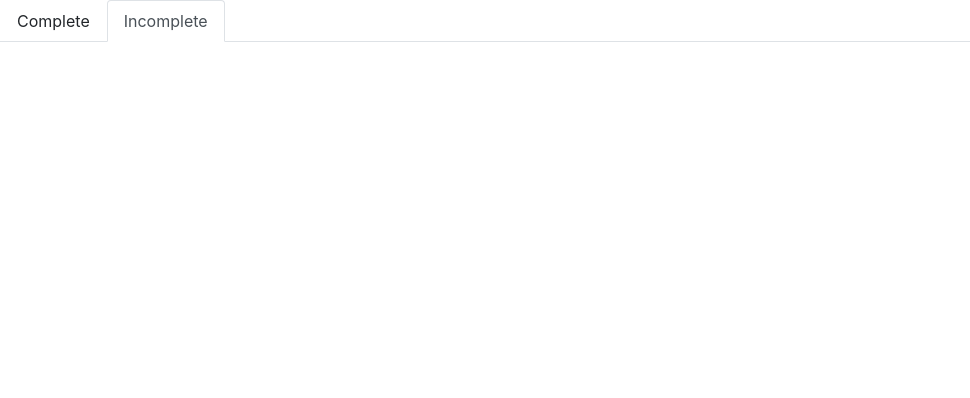
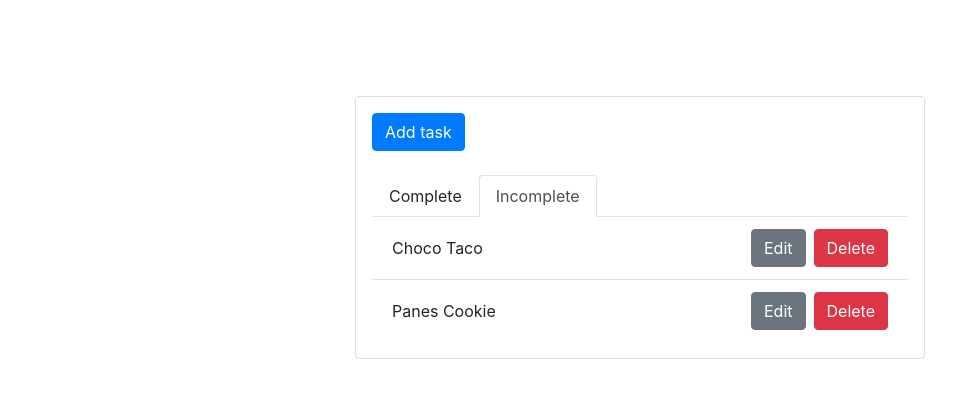
Before and after one commit to AndyAtari/toeat, a React (Create React App) app in the folder frontend/: page / in a window 1280 px wide. Shown: the top 398 px of the page, without its empty margins (0-970 px from the left). Built offline with nearby package versions, Linux system fonts and the light colour scheme.

Commit message:
Created renderItems arrow function that renders items with attached edit and delete buttons. Also added an Add task button.

```diff
--- a/frontend/src/App.js
+++ b/frontend/src/App.js
@@ -1,5 +1,5 @@
 import React, { Component } from "react";
-import { render } from "react-dom";
+// import { render } from "react-dom";
 
 const toeatItems = [
   {
@@ -57,12 +57,53 @@ class App extends Component {
     );
   };
 
+  renderItems = () => {
+    const { viewCompleted } = this.state;
+    const newItems = this.state.toeatList.filter(
+      (item) => item.completed === viewCompleted
+    );
+
+    return newItems.map((item) => (
+      <li
+        key={item.id}
+        className="list-group-item d-flex justify-content-between align-items-center"
+      >
+        <span
+          className={`toeat-title mr-2 ${
+            this.state.viewCompleted ? "completed-todo" : ""
+          }`}
+          title={item.description}
+        >
+          {item.title}
+        </span>
+        <span>
+          <button className="btn btn-secondary mr-2">Edit</button>
+          <button className="btn btn-danger">Delete</button>
+        </span>
+      </li>
+    ));
+  };
+
   render() {
     return (
-      <div>
-        {this.renderTabList()}
-        <ul className="list-group list-group-flush border-top-0"></ul>
-      </div>
+      <main className="container">
+        <h1 className="text-white text-uppercase text-center my-4">
+          Toeat app
+        </h1>
+        <div className="row">
+          <div className="col-md-6 col-sm-10 mx-auto p-0">
+            <div className="card p-3">
+              <div className="mb-4">
+                <button className="btn btn-primary">Add task</button>
+              </div>
+              {this.renderTabList()}
+              <ul className="list-group list-group-flush border-top-0">
+                {this.renderItems()}
+              </ul>
+            </div>
+          </div>
+        </div>
+      </main>
     );
   }
 }
```
